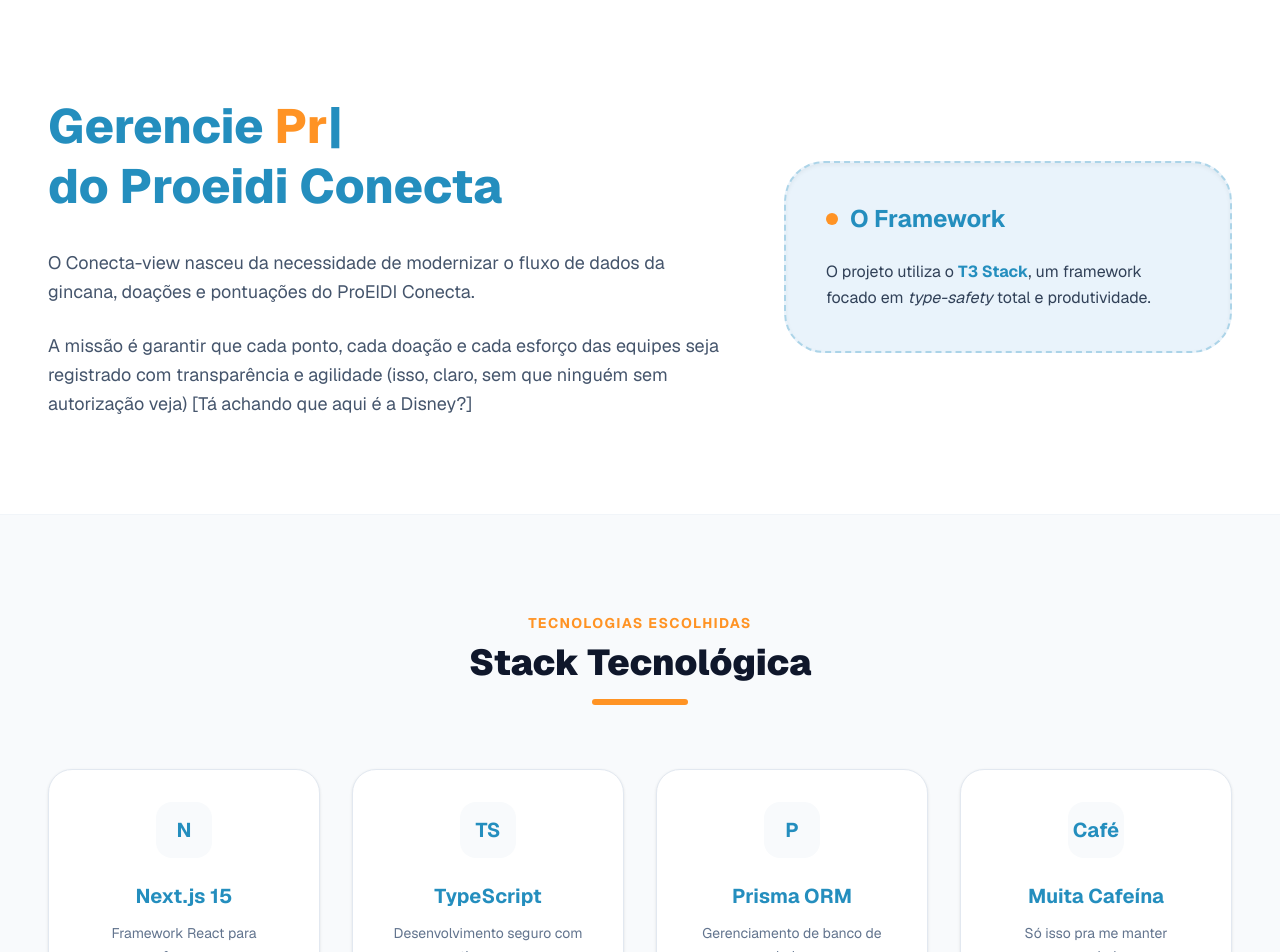
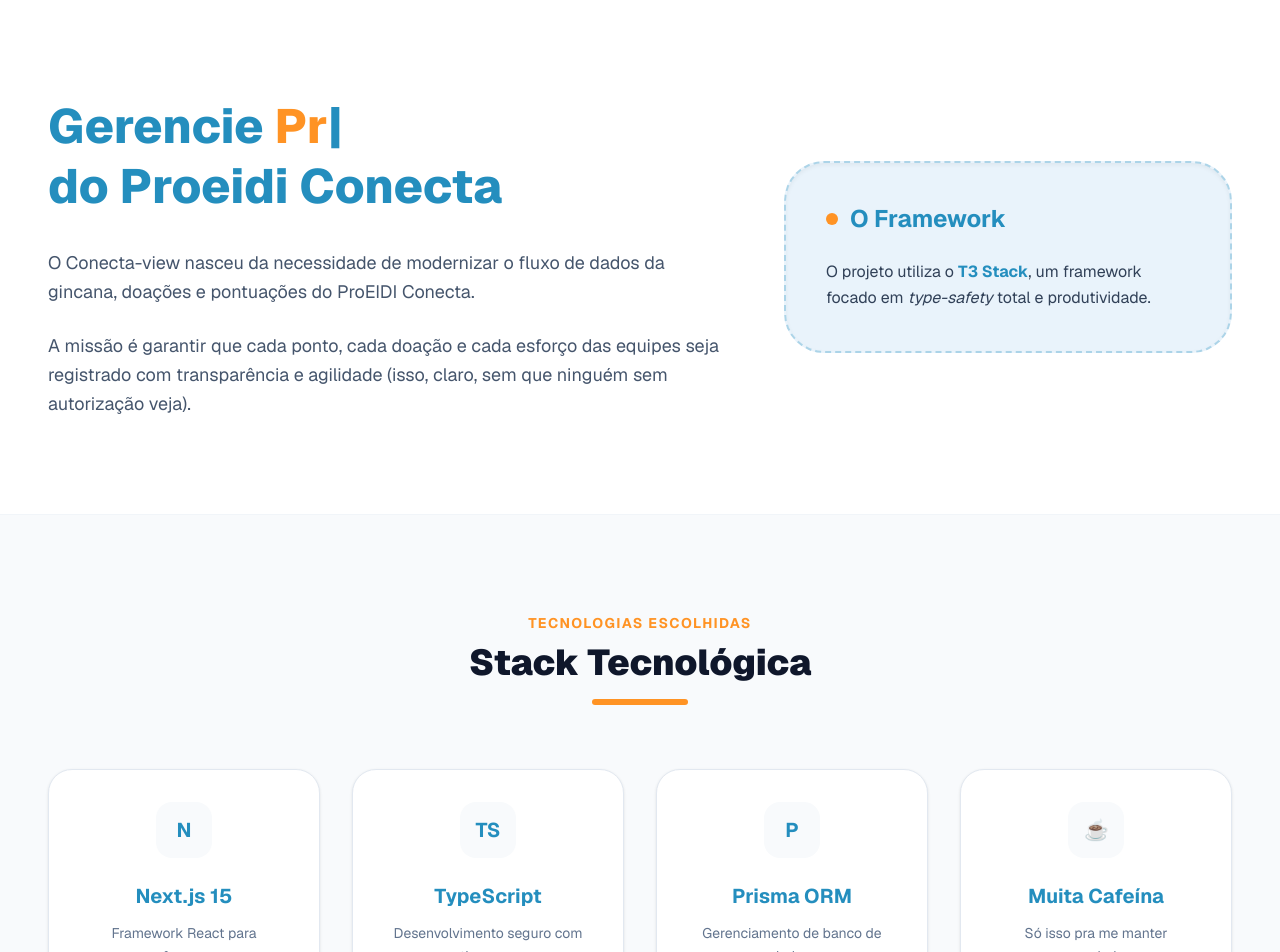
Before and after one commit to SenhorArroz/Conecta-view, a Next.js app: page /sobre in a window 1280 px wide. Shown: the top 952 px of the page. Built offline with nearby package versions, Linux system fonts and the light colour scheme.

Commit message:
first commit

```diff
--- a/src/app/page.tsx
+++ b/src/app/page.tsx
@@ -46,7 +46,6 @@
           <img
             src="/logoProeidi.png"
             alt="Proeidi Logo"
-            // Substituído animejs por animação nativa suave do Tailwind
             className="h-20 animate-pulse duration-[3000ms]"
           />
         </div>
--- a/src/app/sobre/page.tsx
+++ b/src/app/sobre/page.tsx
@@ -1,12 +1,12 @@
 "use client";
 import { useEffect, useRef } from 'react';
 import Typed from 'typed.js';
-import * as animeModule from 'animejs';
 
 export default function SobrePage() {
-    const el = useRef(null);
+    const el = useRef<HTMLSpanElement>(null);
 
     useEffect(() => {
+        // 1. Typed.js
         let typed: Typed | null = null;
         if (el.current) {
             typed = new Typed(el.current, {
@@ -17,9 +17,11 @@
             });
         }
 
+        // 2. ScrollReveal (Import dinâmico para evitar erro de SSR)
         const initScrollReveal = async () => {
             try {
-                const ScrollReveal = (await import('scrollreveal')).default;
+                const srModule = await import('scrollreveal');
+                const ScrollReveal = srModule.default;
                 ScrollReveal().reveal('.reveal', {
                     delay: 300,
                     distance: '30px',
@@ -32,18 +34,6 @@
             }
         };
         initScrollReveal();
-
-        const anime = (animeModule as any).default || animeModule;
-        if (typeof anime === 'function') {
-            anime({
-                targets: '.logo-float',
-                translateY: [-5, 5],
-                direction: 'alternate',
-                loop: true,
-                easing: 'easeInOutSine',
-                duration: 2000
-            });
-        }
 
         return () => {
             if (typed) typed.destroy();
@@ -58,7 +48,6 @@
                 <div className="max-w-7xl mx-auto">
                     <div className="flex flex-col md:flex-row gap-16 items-center reveal">
                         <div className="md:w-3/5 text-left">
-                            {/* O SPAN COM REF DEVE ESTAR AQUI */}
                             <h2 className="text-4xl md:text-5xl font-extrabold text-[#248ebe] mb-8 leading-tight">
                                 Gerencie <span className="text-[#ff9324]" ref={el}></span> <br />
                                 do Proeidi Conecta
@@ -68,8 +57,7 @@
                             </p>
                             <p className="text-slate-600 text-lg leading-relaxed">
                                 A missão é garantir que cada ponto, cada doação e cada esforço das equipes seja
-                                registrado com transparência e agilidade (isso, claro, sem que ninguém sem autorização veja)
-                                [Tá achando que aqui é a Disney?]
+                                registrado com transparência e agilidade (isso, claro, sem que ninguém sem autorização veja).
                             </p>
                         </div>
 
@@ -99,12 +87,11 @@
                     </div>
 
                     <div className="grid grid-cols-1 sm:grid-cols-2 lg:grid-cols-4 gap-8">
-                        {/* Cards (Mantendo a estrutura anterior) */}
                         {[
                             { title: 'Next.js 15', desc: 'Framework React para performance.', icon: 'N' },
                             { title: 'TypeScript', desc: 'Desenvolvimento seguro com tipagem.', icon: 'TS' },
                             { title: 'Prisma ORM', desc: 'Gerenciamento de banco de dados.', icon: 'P' },
-                            { title: 'Muita Cafeína', desc: 'Só isso pra me manter acordado.', icon: 'Café' }
+                            { title: 'Muita Cafeína', desc: 'Só isso pra me manter acordado.', icon: '☕' }
                         ].map((tech, i) => (
                             <div key={i} className="group bg-white p-8 rounded-3xl shadow-sm border border-slate-200 hover:border-[#ff9324] hover:shadow-xl transition-all duration-500 flex flex-col items-center text-center">
                                 <div className="w-14 h-14 bg-slate-50 rounded-2xl flex items-center justify-center mb-6 group-hover:scale-110 transition-transform duration-500">
```
